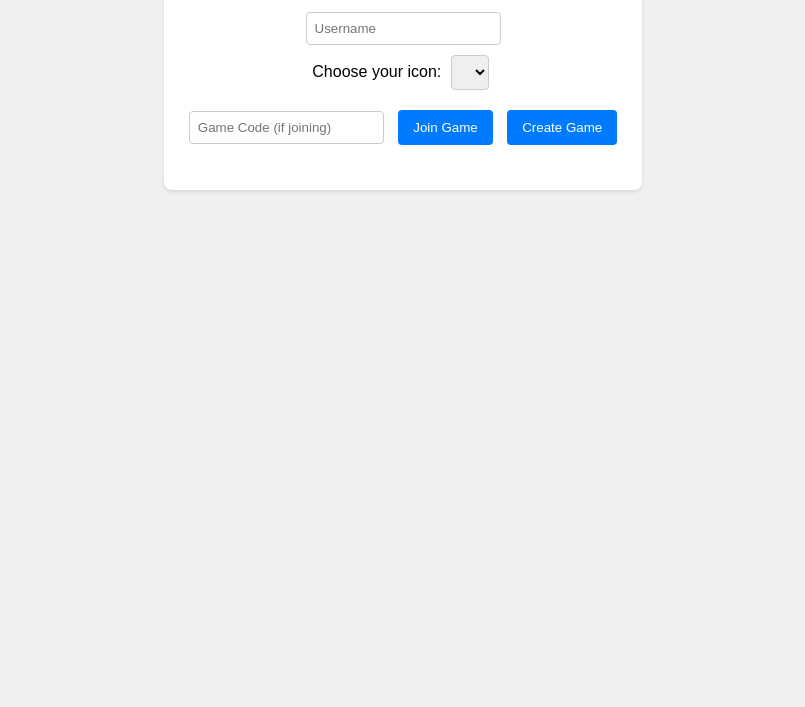
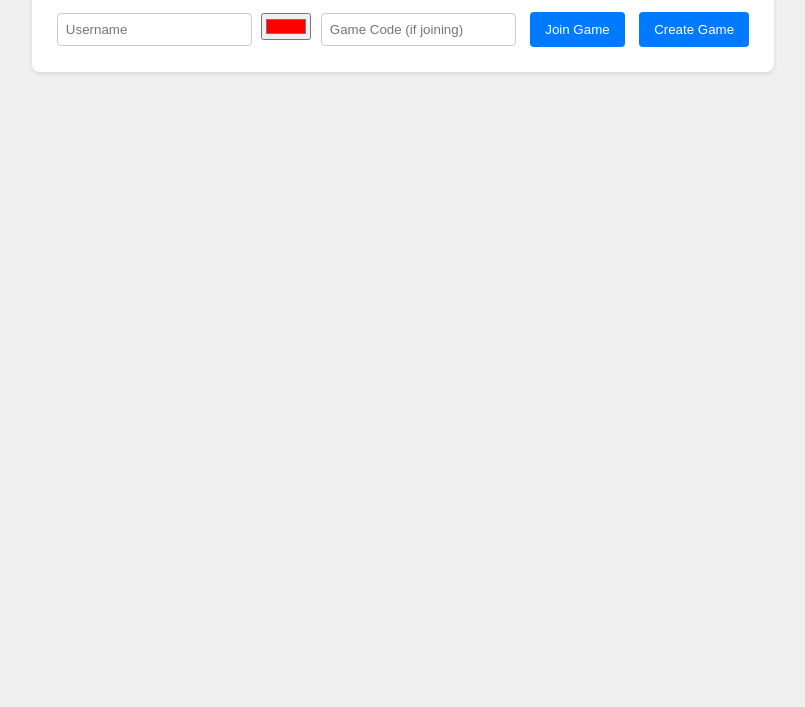
Before and after one commit to CWD273/outsiders, a plain HTML site: page client/index.html in a window 1280 px wide. Shown: the part 93-800 px from the top of the page, without its empty margins (237-1042 px from the left). Drawn offline with Linux system fonts and the light colour scheme.

Commit message:
Update index.html

```diff
--- a/client/index.html
+++ b/client/index.html
@@ -10,16 +10,11 @@
     <div id="lobby-screen">
         <h1>Join a Game</h1>
         <input type="text" id="username" placeholder="Username">
-        <div class="icon-selector">
-            <label for="piece-icon">Choose your icon:</label>
-            <select id="piece-icon">
-            </select>
-        </div>
+        <input type="color" id="piece-color" placehokder=colour value="#FF0000">
         <input type="text" id="game-code-join" placeholder="Game Code (if joining)">
         <button id="join-button">Join Game</button>
         <button id="create-button">Create Game</button>
-        <div id="lobby-players-grid">
-        </div>
+        <div id="lobby-players"></div>
         <button id="start-game-button" style="display: none;">Start Game</button>
         <div id="lobby-error" style="color: red;"></div>
     </div>
@@ -30,7 +25,7 @@
             <ul id="player-list"></ul>
         </div>
         <div id="board-container">
-        </div>
+            </div>
         <div id="game-controls">
             <button id="roll-dice-button">Roll Dice</button>
             <div id="dice-result"></div>
@@ -43,7 +38,7 @@
         <div id="podium-screen" style="display: none;">
             <h2>Podium</h2>
             <div id="podium">
-            </div>
+                </div>
             <button id="new-game-button">New Game</button>
         </div>
     </div>
```
